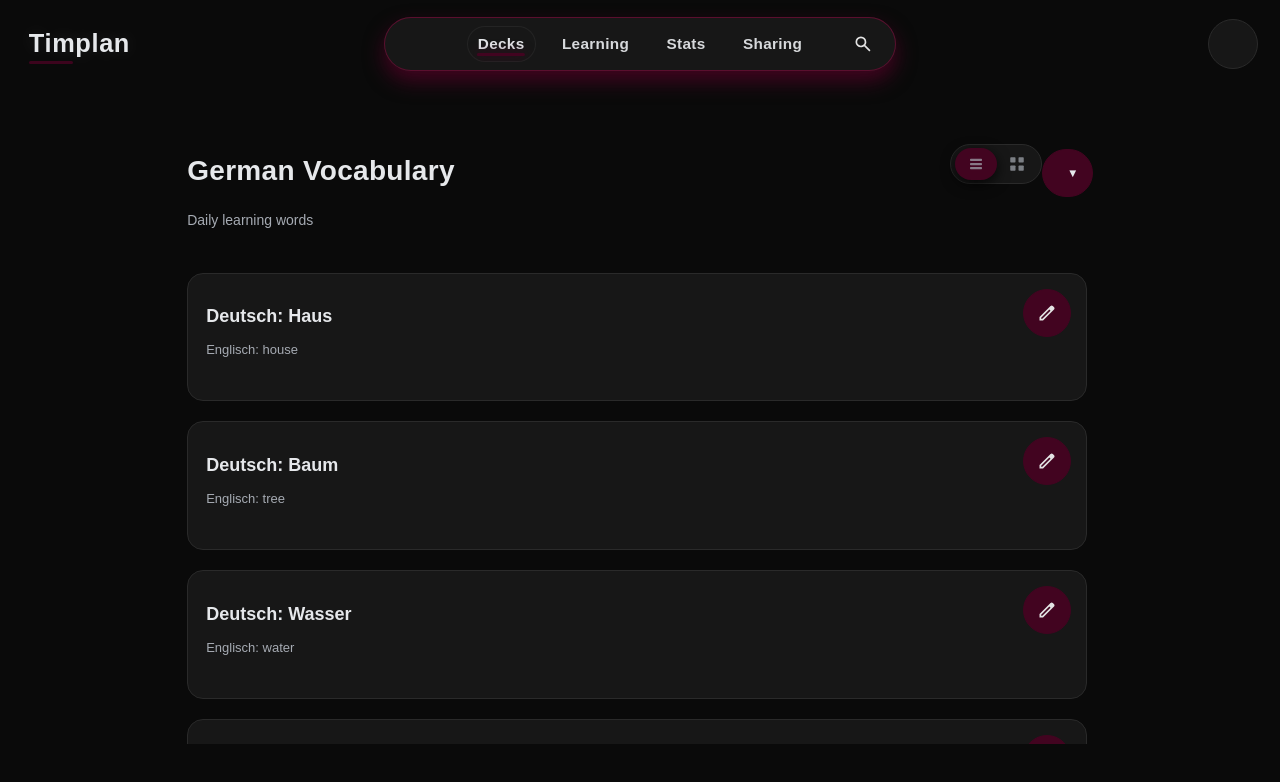
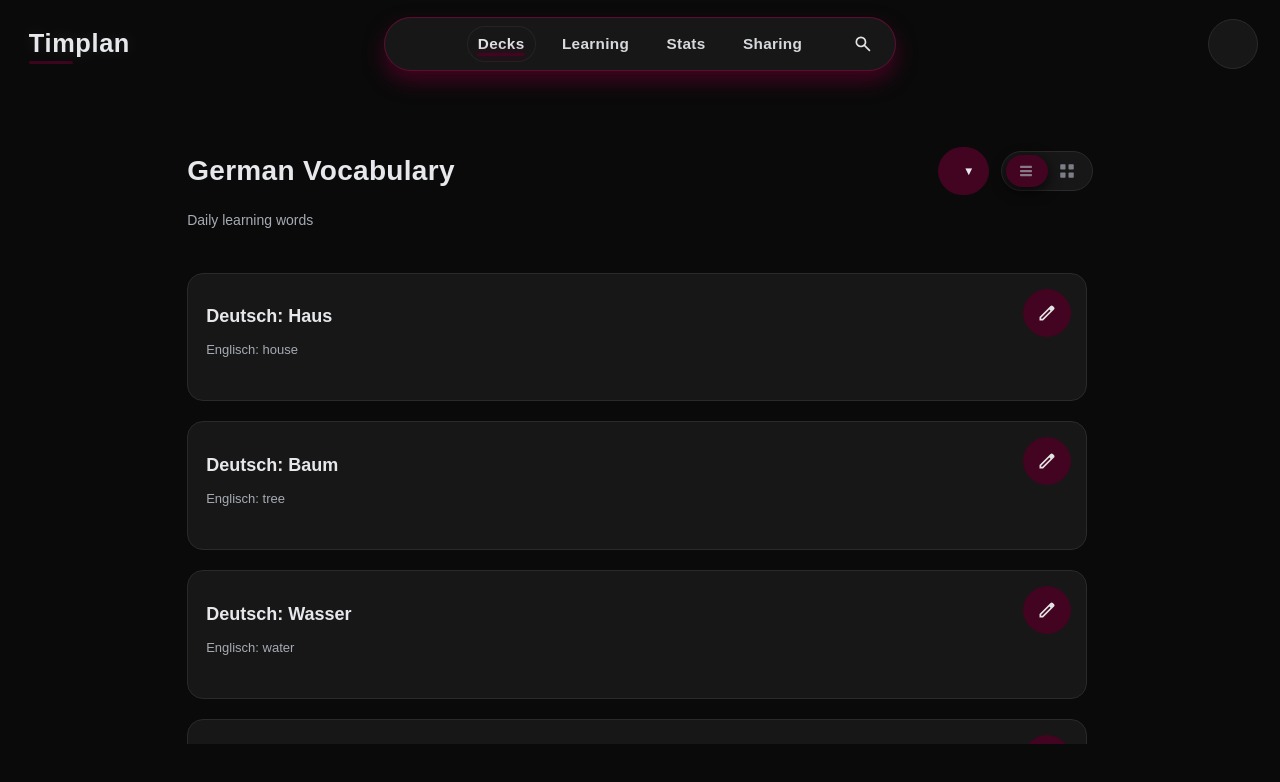
Before and after one commit to xniklasx-dev/Timplan-Projekt, a Next.js app in the folder frontend/: page /decks/1 in a window 1280 px wide. Shown: the top 782 px of the page. Built offline with nearby package versions, Linux system fonts and the light colour scheme.

Commit message:
relocated header dropDownButton

```diff
--- a/frontend/src/app/(app)/decks/page.module.css
+++ b/frontend/src/app/(app)/decks/page.module.css
@@ -11,6 +11,12 @@
 .header {
   flex-shrink: 0;
   margin-bottom: 28px;
+}
+
+.headerControls {
+  display: flex;
+  align-items: center;
+  gap: 12px;
 }
 
 .title {
--- a/frontend/src/app/ui/decks/deckHeader/DeckHeader.tsx
+++ b/frontend/src/app/ui/decks/deckHeader/DeckHeader.tsx
@@ -26,6 +26,12 @@ export default function DeckHeader({
         <h1 className={styles.title}>{title}</h1>
 
         <div className={styles.headerControls}>
+          {dropdownButtons.length > 0 && (
+            <DropdownButton
+              label={dropdownButtonLabel}
+              items={dropdownButtons}
+            />
+          )}
           <label className={styles.viewToggle}>
             <input
               type="checkbox"
@@ -55,10 +61,6 @@ export default function DeckHeader({
               </span>
             </div>
           </label>
-
-                    {dropdownButtons.length > 0 && (
-                        <DropdownButton label={dropdownButtonLabel} items={dropdownButtons} />
-                    )}
         </div>
       </div>
 
```
Lines whose indentation alone changed are shown as unchanged.
